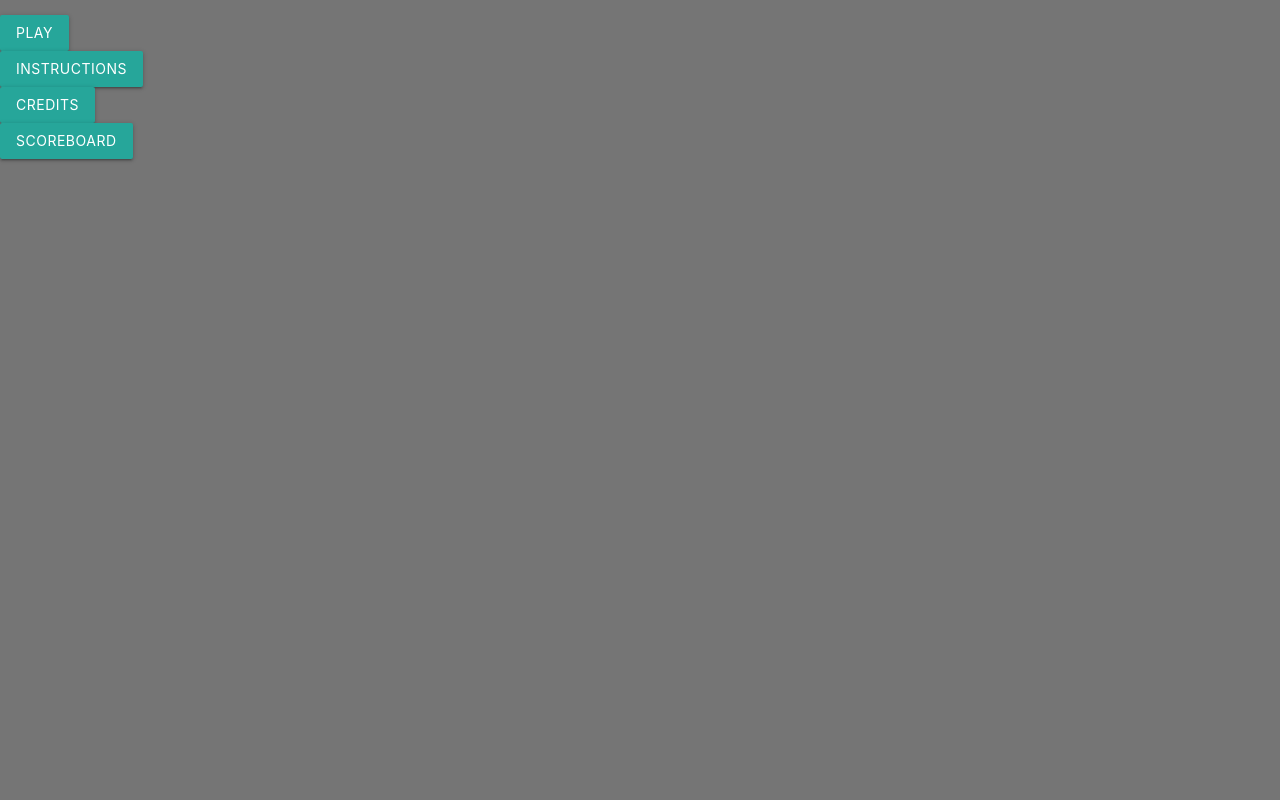
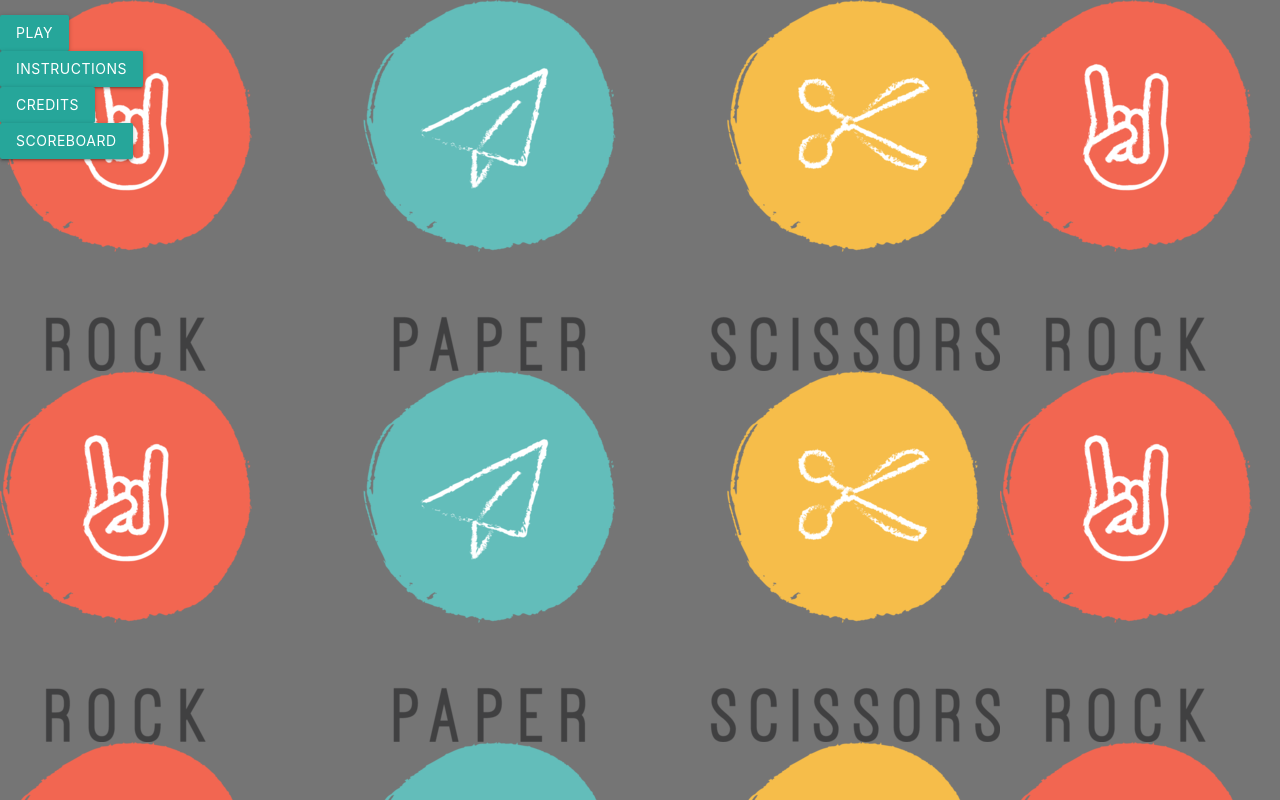
Before and after one commit to vives-webapplications-2018/vue-project-rngesus, a PHP site: page /templates/index.phtml in a window 1280 px wide. Run offline with PHP 8.4, Linux system fonts and the light colour scheme.

Commit message:
Changed css style link

```diff
--- a/public/css/style.css
+++ b/public/css/style.css
@@ -7,5 +7,5 @@ body {
 }
 
 .indexBackground {
-    background-image: url(../../Img/background.png);
+    background-image: url(img/background.png);
 }
--- a/public/html/credits.html
+++ b/public/html/credits.html
@@ -13,10 +13,10 @@
     <script src="https://cdnjs.cloudflare.com/ajax/libs/materialize/1.0.0/js/materialize.min.js"></script>
     <!-- development version, includes helpful console warnings -->
     <script src="https://cdn.jsdelivr.net/npm/vue/dist/vue.js"></script>
-    <link rel="icon" href="../../Img/icon.png">
+    <link rel="icon" href="/Img/icon.png">
 
     <script src="../js/javascript.js"></script>
-    <link rel="stylesheet" href="../css/style.css">
+    <link rel="stylesheet" href="/css/style.css">
 </head>
 
 <body>
--- a/public/html/instructions.html
+++ b/public/html/instructions.html
@@ -16,7 +16,7 @@
     <link rel="icon" href="../../img/icon.png">
 
     <script src="../js/javascript.js"></script>
-    <link rel="stylesheet" href="../css/style.css">
+    <link rel="stylesheet" href="/css/style.css">
 </head>
 
 <body>
--- a/public/html/mode.html
+++ b/public/html/mode.html
@@ -16,7 +16,7 @@
     <link rel="icon" href="../../img/icon.png">
 
     <script src="../js/javascript.js"></script>
-    <link rel="stylesheet" href="../css/style.css">
+    <link rel="stylesheet" href="/css/style.css">
 </head>
 
 <body>
--- a/public/html/multiplayer.html
+++ b/public/html/multiplayer.html
@@ -16,7 +16,7 @@
     <link rel="icon" href="../../Img/icon.png">
 
     <script src="../js/javascript.js"></script>
-    <link rel="stylesheet" href="../css/style.css">
+    <link rel="stylesheet" href="/css/style.css">
 </head>
 
 <body>
--- a/public/html/play.html
+++ b/public/html/play.html
@@ -16,7 +16,7 @@
     <link rel="icon" href="../../img/icon.png">
 
     <script src="../js/javascript.js"></script>
-    <link rel="stylesheet" href="../css/style.css">
+    <link rel="stylesheet" href="/css/style.css">
 </head>
 
 <body>
--- a/public/html/singlePlayer.html
+++ b/public/html/singlePlayer.html
@@ -16,7 +16,7 @@
     <link rel="icon" href="../../Img/icon.png">
 
     <script src="../js/javascript.js"></script>
-    <link rel="stylesheet" href="../css/style.css">
+    <link rel="stylesheet" href="/css/style.css">
 </head>
 
 <body>
--- a/templates/index.phtml
+++ b/templates/index.phtml
@@ -13,13 +13,13 @@
     <script src="https://cdnjs.cloudflare.com/ajax/libs/materialize/1.0.0/js/materialize.min.js"></script>
     <!-- development version, includes helpful console warnings -->
     <script src="https://cdn.jsdelivr.net/npm/vue/dist/vue.js"></script>
-    <link rel="icon" href="../../img/icon.png">
+    <link rel="icon" href="/img/icon.png">
 
     <script src="../js/javascript.js"></script>
-    <link rel="stylesheet" href="../public/css/style.css">
+    <link rel="stylesheet" href="/css/style.css">
 </head>
 
-<body>
+<body class="indexBackground">
 
     <div class="indexButtons">
         <ul>
```
